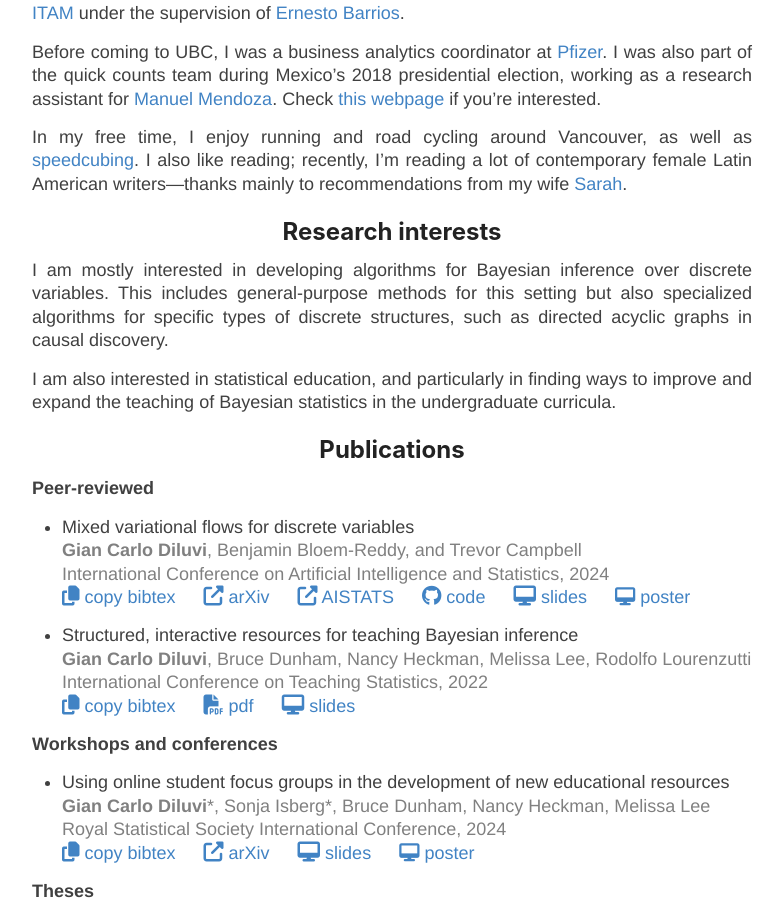
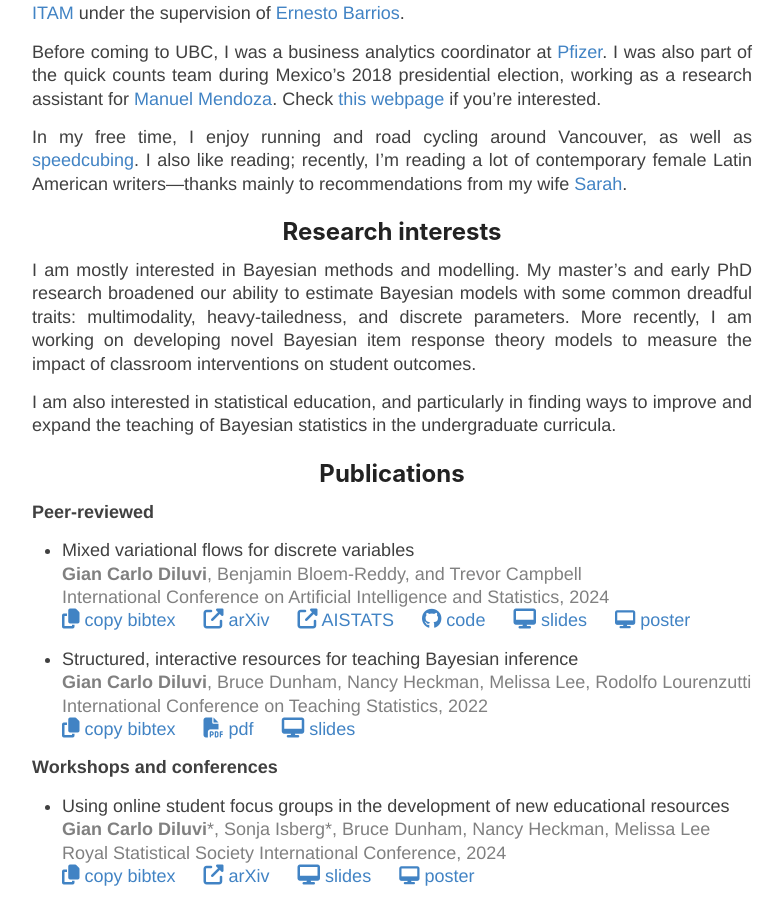
Before and after one commit to giankdiluvi/giankdiluvi.github.io, a Jekyll site: the page built from index.md, in a window 1280 px wide and 900 px high, scrolled down 618 px. Shown: the whole window, without its empty margins (248-1031 px from the left). Built offline with Jekyll 4.4.1, drawn with Linux system fonts in a browser that asks for light colours; nearby versions of some CDN libraries; our own code applies the rules of GitHub Pages for plain Markdown files.

Commit message:
update info

```diff
--- a/index.md
+++ b/index.md
@@ -30,11 +30,12 @@ mainly to recommendations from my wife [Sarah](https://sarahrevilla.github.io/).
 
 ## Research interests
 
-I am mostly interested in developing algorithms for Bayesian inference
-over discrete variables.
-This includes general-purpose methods for this setting
-but also specialized algorithms for specific types of discrete structures,
-such as directed acyclic graphs in causal discovery.
+I am mostly interested in Bayesian methods and modelling.
+My master's and early PhD research broadened our ability to
+estimate Bayesian models with some common dreadful traits:
+multimodality, heavy-tailedness, and discrete parameters.
+More recently, I am working on developing novel Bayesian item response theory models
+to measure the impact of classroom interventions on student outcomes.
 
 I am also interested in statistical education,
 and particularly in finding ways to improve and expand
```
Also changed, not shown: Gemfile.lock.
